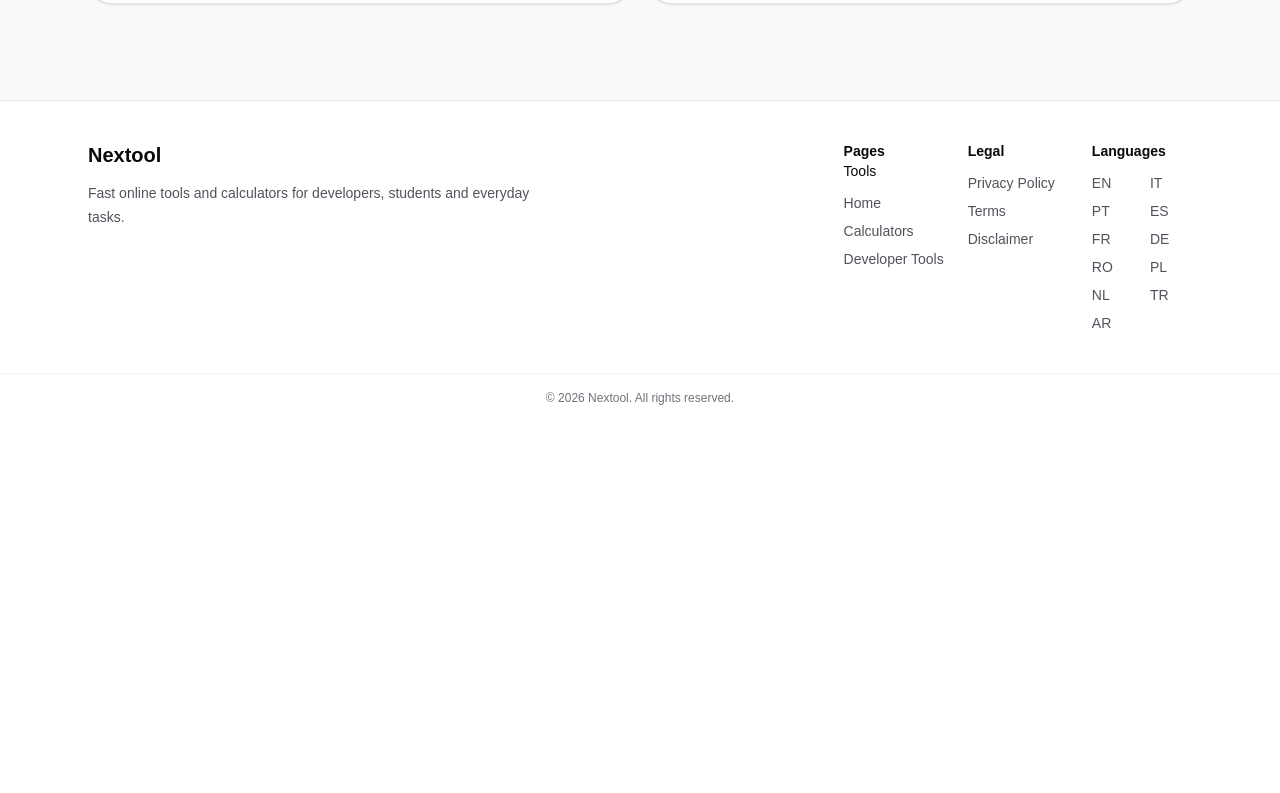
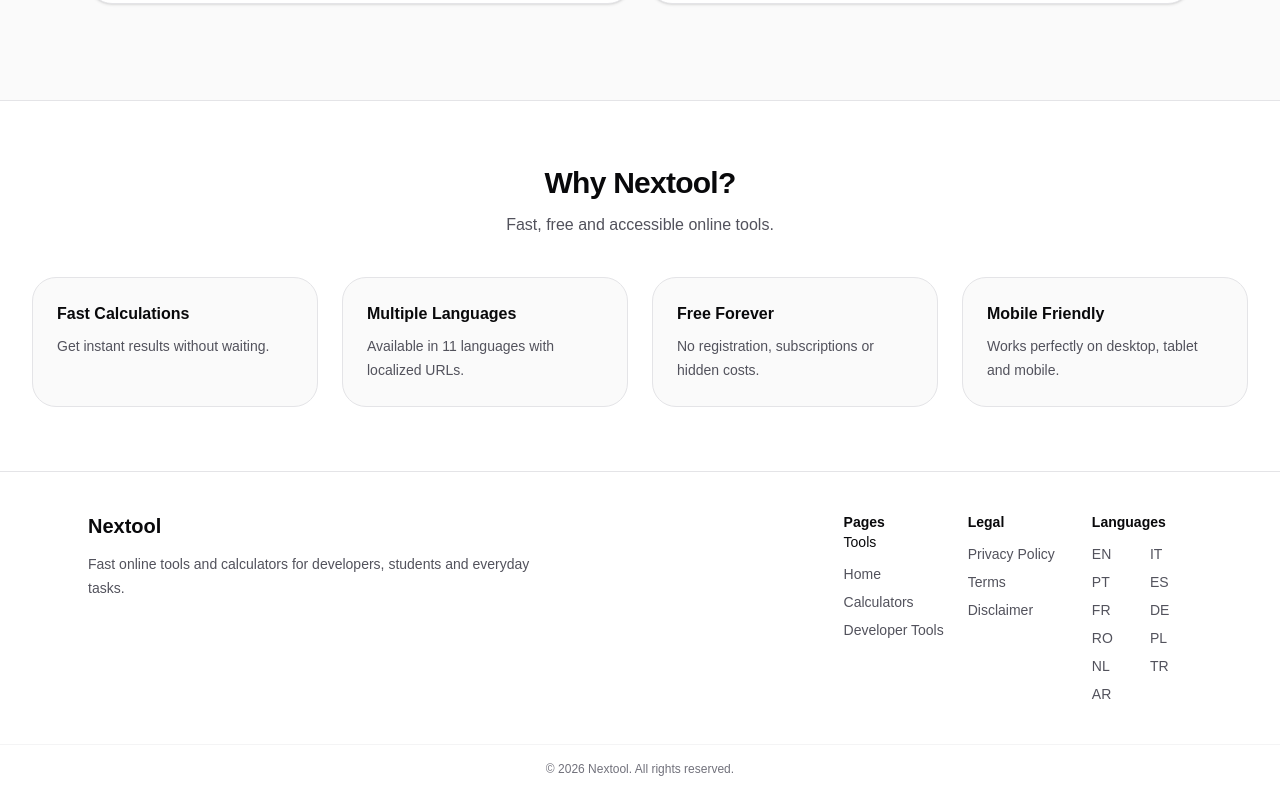
Before and after one commit to nextool-online/nextool, a Next.js app: page /ar in a window 1280 px wide. Shown: the part 1107-1900 px from the top of the page. Before the commit the page ends 1529 px from the top, so only its background shows below. Built offline with nearby package versions, Linux system fonts and the light colour scheme.

Commit message:
Improve homepage and search

```diff
--- a/app/[lang]/page.tsx
+++ b/app/[lang]/page.tsx
@@ -4,7 +4,7 @@ import Footer from "../../components/layout/Footer";
 import Navbar from "../../components/layout/Navbar";
 import SearchBar from "../../components/ui/SearchBar";
 import ToolCard from "../../components/ui/ToolCard";
-
+import { whyNextool } from "../../data/homepage";
 import { categories } from "../../data/categories";
 import { dictionary } from "../../data/dictionary";
 import { featuredTools } from "../../data/featuredTools";
@@ -195,6 +195,36 @@ export default async function HomePage({ params }: HomePageProps) {
           </div>
         </div>
       </section>
+      <section className="border-t border-zinc-200 bg-white">
+  <div className="mx-auto max-w-7xl px-4 py-16 sm:px-6 lg:px-8">
+    <div className="text-center">
+      <h2 className="text-3xl font-bold tracking-tight">
+        Why Nextool?
+      </h2>
+
+      <p className="mt-3 text-zinc-600">
+        Fast, free and accessible online tools.
+      </p>
+    </div>
+
+    <div className="mt-10 grid gap-6 md:grid-cols-2 lg:grid-cols-4">
+      {whyNextool.map((item) => (
+        <div
+          key={item.title}
+          className="rounded-3xl border border-zinc-200 bg-zinc-50 p-6"
+        >
+          <h3 className="font-semibold text-zinc-950">
+            {item.title}
+          </h3>
+
+          <p className="mt-2 text-sm leading-6 text-zinc-600">
+            {item.description}
+          </p>
+        </div>
+      ))}
+    </div>
+  </div>
+    </section>
 
       <Footer lang={lang} />
     </main>
--- a/components/ui/SearchBar.tsx
+++ b/components/ui/SearchBar.tsx
@@ -28,7 +28,10 @@ export default function SearchBar({ lang }: SearchBarProps) {
     const description = getText(tool.description, lang);
     const slug = getText(tool.slug, lang);
 
-    const searchText = `${title} ${description} ${tool.category} ${slug}`.toLowerCase();
+    const tags = tool.tags?.join(" ") ?? "";
+
+    const searchText =
+     `${title} ${description} ${tool.category} ${slug} ${tags}`.toLowerCase();
 
     return searchText.includes(query.toLowerCase());
   });
--- /dev/null
+++ b/data/homepage.ts
@@ -0,0 +1,18 @@
+export const whyNextool = [
+  {
+    title: "Fast Calculations",
+    description: "Get instant results without waiting.",
+  },
+  {
+    title: "Multiple Languages",
+    description: "Available in 11 languages with localized URLs.",
+  },
+  {
+    title: "Free Forever",
+    description: "No registration, subscriptions or hidden costs.",
+  },
+  {
+    title: "Mobile Friendly",
+    description: "Works perfectly on desktop, tablet and mobile.",
+  },
+];
```
